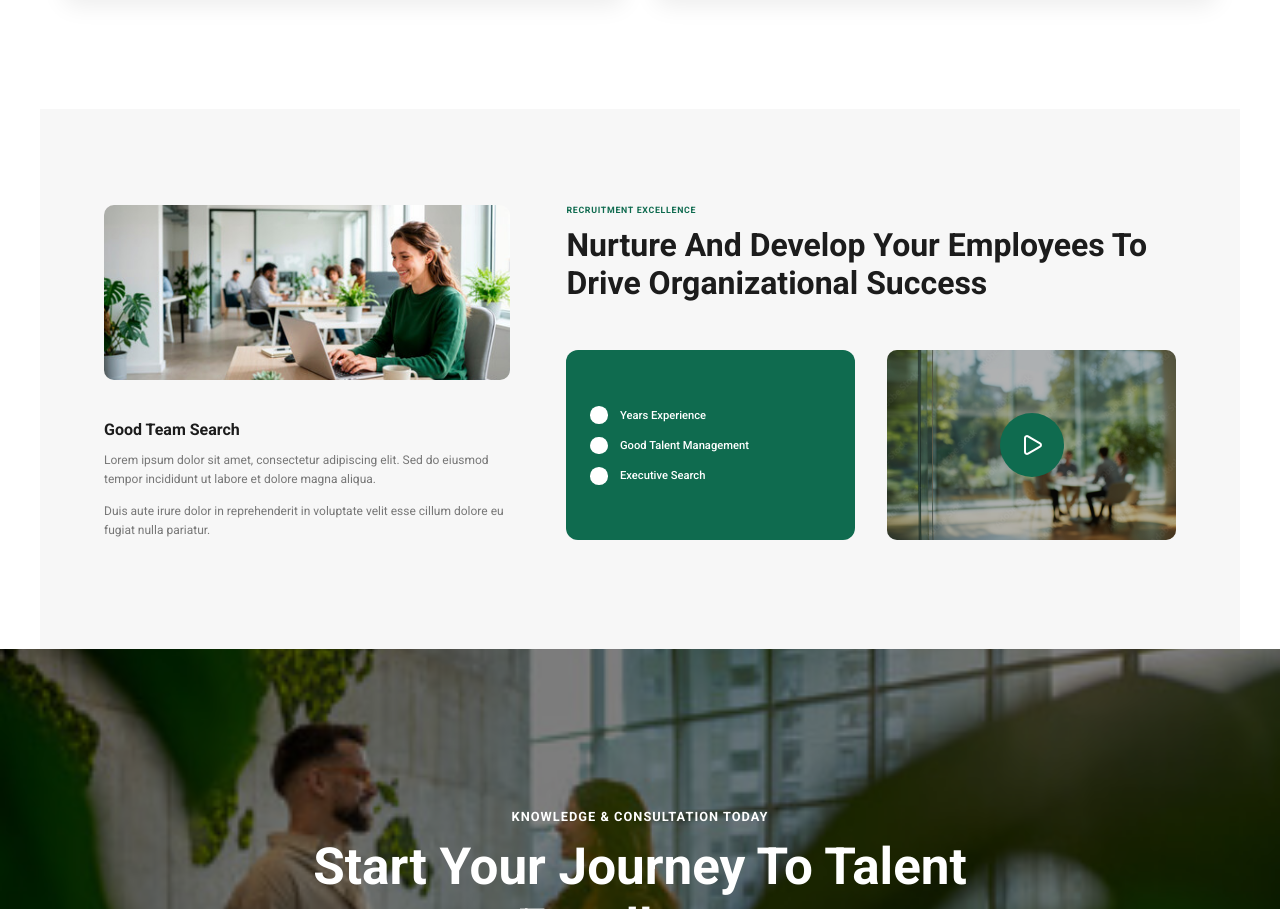
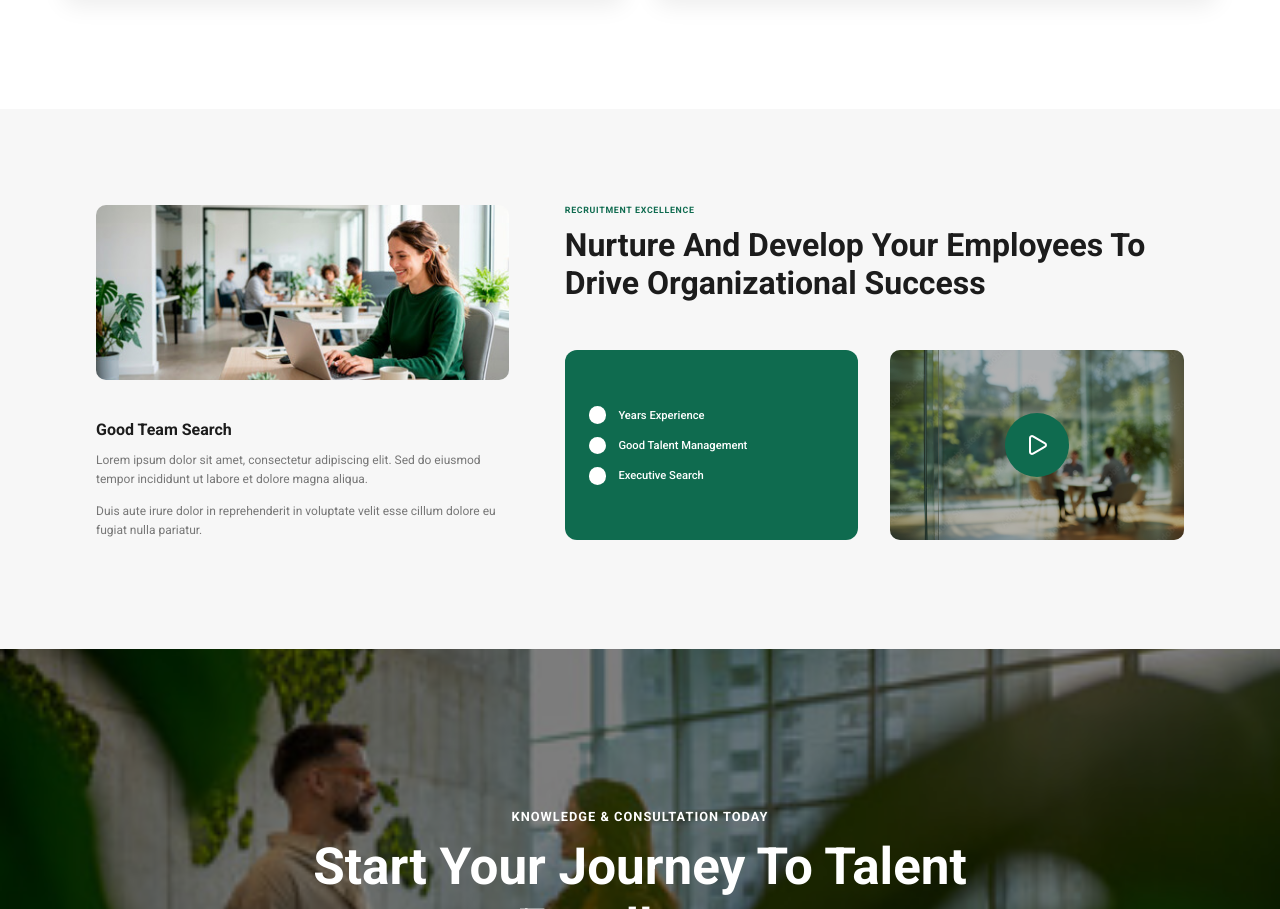
Before and after one commit to mustaphababatunde/Talento, a plain HTML site: page index.html in a window 1280 px wide. Shown: the part 1838-2747 px from the top of the page. Drawn offline with nearby package versions, Linux system fonts and the light colour scheme; a script that the page names is missing.

Commit message:
Enhance recruitment section styles for better layout and background color

```diff
--- a/css/style.css
+++ b/css/style.css
@@ -631,14 +631,16 @@ button {
 /* desktop */
 
 @media (min-width: 1024px) {
-    .recruitment-section {
-        display: grid;
-        grid-template-columns: 0.8fr 1.2fr;
-        column-gap: 3.5rem;
-        align-items: start;
-        max-width: 1200px;
-        margin-inline: auto;
-        padding: 6rem 4rem;
+    @media (min-width: 1024px) {
+        .recruitment-section {
+            display: grid;
+            grid-template-columns: 0.8fr 1.2fr;
+            column-gap: 3.5rem;
+            align-items: start;
+            width: 100%;
+            padding: 6rem;
+            background-color: var(--light-bg);
+        }
     }
     .recruitment-left {
         display: flex;
```
